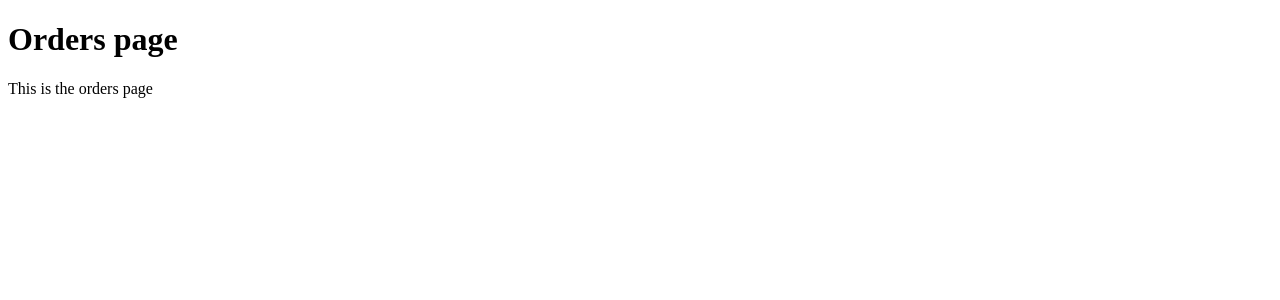
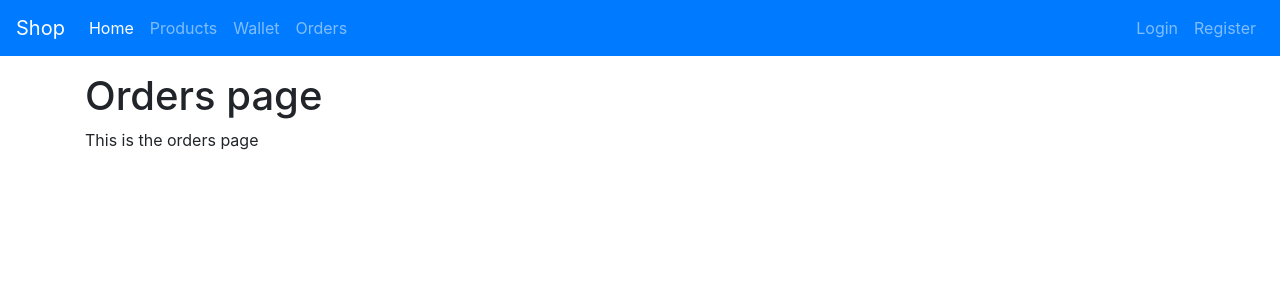
Before and after one commit to Alcyeron/IEEE_e_com_app, a Django app: page /orders/ in a window 1280 px wide. Shown: the top 300 px of the page. Run offline with Django 4.2, Linux system fonts and the light colour scheme; some libraries are stand-ins or nearby versions.

Commit message:
Add navigation bar

```diff
--- a/shop/templates/shop/base.html
+++ b/shop/templates/shop/base.html
@@ -1,7 +1,13 @@
 <!DOCTYPE html>
 <html>
     <head>
+        <!-- Required meta tags -->
         <meta charset="utf-8">
+        <meta name="viewport" content="width=device-width, initial-scale=1, shrink-to-fit=no">
+
+        <!-- Bootstrap CSS -->
+        <link rel="stylesheet" href="https://cdn.jsdelivr.net/npm/bootstrap@4.0.0/dist/css/bootstrap.min.css" integrity="sha384-Gn5384xqQ1aoWXA+058RXPxPg6fy4IWvTNh0E263XmFcJlSAwiGgFAW/dAiS6JXm" crossorigin="anonymous">
+
         <meta http-equiv="X-UA-Compatible" content="IE=edge">
         {% if title %}
             <title>Shop - {{ title }}</title>
@@ -9,11 +15,47 @@
             <title>Shop</title>
         {% endif %}
         <meta name="description" content="">
-        <meta name="viewport" content="width=device-width, initial-scale=1">
-        <link rel="stylesheet" href="">
     </head>
     <body>
-        {% block main %} {% endblock main %}
-        <script src="" async defer></script>
+        <nav class="navbar navbar-expand-md fixed-top navbar-dark bg-primary">
+            <a class="navbar-brand" href="/">Shop</a>
+            <button class="navbar-toggler" type="button" data-toggle="collapse" data-target="#navbarNav" aria-controls="navbarNav" aria-expanded="false" aria-label="Toggle navigation">
+              <span class="navbar-toggler-icon"></span>
+            </button>
+            <div class="collapse navbar-collapse" id="navbarNav">
+              <ul class="navbar-nav">
+                <li class="nav-item active">
+                  <a class="nav-link" href="/">Home <span class="sr-only">(current)</span></a>
+                </li>
+                <li class="nav-item">
+                  <a class="nav-link" href="/products">Products</a>
+                </li>
+                <li class="nav-item">
+                  <a class="nav-link" href="/wallet">Wallet</a>
+                </li>
+                <li class="nav-item">
+                  <a class="nav-link" href="/orders">Orders</a>
+                </li>
+              </ul>
+              <ul class = "navbar-nav ml-auto">
+                <li class="nav-item">
+                    <a class="nav-link" href="#">Login</a>
+                </li>
+                <li class="nav-item">
+                    <a class="nav-link" href="#">Register</a>
+                </li>
+            </ul>
+            </div>
+        </nav>
+        <br><br><br>
+        <div class = "container">
+            {% block main %} {% endblock main %}
+        </div>
+
+        <!-- Optional JavaScript -->
+        <!-- jQuery first, then Popper.js, then Bootstrap JS -->
+        <script src="https://code.jquery.com/jquery-3.2.1.slim.min.js" integrity="sha384-KJ3o2DKtIkvYIK3UENzmM7KCkRr/rE9/Qpg6aAZGJwFDMVNA/GpGFF93hXpG5KkN" crossorigin="anonymous"></script>
+        <script src="https://cdn.jsdelivr.net/npm/popper.js@1.12.9/dist/umd/popper.min.js" integrity="sha384-ApNbgh9B+Y1QKtv3Rn7W3mgPxhU9K/ScQsAP7hUibX39j7fakFPskvXusvfa0b4Q" crossorigin="anonymous"></script>
+        <script src="https://cdn.jsdelivr.net/npm/bootstrap@4.0.0/dist/js/bootstrap.min.js" integrity="sha384-JZR6Spejh4U02d8jOt6vLEHfe/JQGiRRSQQxSfFWpi1MquVdAyjUar5+76PVCmYl" crossorigin="anonymous"></script>
     </body>
 </html>
--- a/shop/templates/shop/orders.html
+++ b/shop/templates/shop/orders.html
@@ -2,4 +2,5 @@
 {% block main %}
 <h1>Orders page</h1>
 <p>This is the orders page</p>
+
 {% endblock main %}
```
